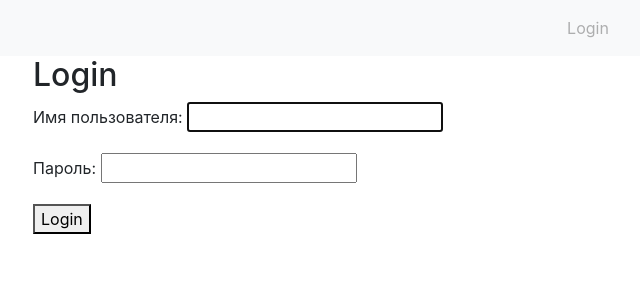
After one commit to Muxazuxa/Graduates, a Django app: page /student/login/ in a window 1280 px wide. The commit adds this page. Shown: the top 300 px of the page, without its empty margins (52-692 px from the left). Run offline with Django 3.2, Linux system fonts and the light colour scheme; some libraries are stand-ins or nearby versions.

Commit message:
Navbar Searchpage and some changes

```diff
--- a/graduate/graduate/settings.py
+++ b/graduate/graduate/settings.py
@@ -120,6 +120,9 @@ USE_L10N = True
 
 USE_TZ = True
 
+LOGIN_REDIRECT_URL = '/student/add'
+
+
 
 # Static files (CSS, JavaScript, Images)
 # https://docs.djangoproject.com/en/2.1/howto/static-files/
--- a/graduate/graduate/urls.py
+++ b/graduate/graduate/urls.py
@@ -18,8 +18,11 @@ from django.urls import path
 from django.conf.urls import include
 from django.conf import settings
 from django.conf.urls.static import static
+from django.conf.urls import url, include
+from .import views
 
 urlpatterns = [
+    url(r'^$', views.login_redirect, name='login_redirect'),
     path('admin/', admin.site.urls),
-    path('', include('student.urls', namespace='student'))
+    path('student/', include('student.urls', namespace='student'))
 ] + static(settings.STATIC_URL, document_root=settings.STATIC_ROOT)
--- a/graduate/graduate/views.py
+++ b/graduate/graduate/views.py
@@ -1,5 +1,5 @@
 from django.shortcuts import redirect
 
 
-def page_redirect(request):
-    return redirect('/reg')
+def login_redirect(request):
+    return redirect('/student/login')
--- a/graduate/student/templates/base.html
+++ b/graduate/student/templates/base.html
@@ -7,6 +7,37 @@
         <meta charset="utf-8">
         <style>
     </style>
+
+<nav class="navbar navbar-expand-lg navbar-light bg-light rounded">
+        <button class="navbar-toggler" type="button" data-toggle="collapse" data-target="#navbarsExample10" aria-controls="navbarsExample10" aria-expanded="false" aria-label="Toggle navigation">
+          <span class="navbar-toggler-icon"></span>
+        </button>
+
+        <div class="collapse navbar-collapse justify-content-md-center" id="navbarsExample10">
+            {% if user.is_authenticated %}
+          <ul class="navbar-nav">
+              <li class="nav-item" >
+                  <a class="nav-link disabled" href="{% url 'student:add' %}">Add</a>
+              </li>
+              <li class="nav-item" >
+                  <a class="nav-link disabled" href="{% url 'student:list' %}">List</a>
+              </li>
+              <li class="nav-item" >
+                  <a class="nav-link disabled" href="{% url 'student:search' %}">Search</a>
+              </li>
+              <li class="nav-item" >
+                  <a class="nav-link disabled" href="{% url 'student:logout' %}">Logout</a>
+              </li>
+          </ul>
+            {% else %}
+             <ul class="navbar-nav">
+              <li class="nav-item" >
+                  <a class="nav-link disabled" href="{% url 'student:login' %}">Login</a>
+              </li>
+          </ul>
+            {% endif %}
+        </div>
+      </nav>
 {% block head %}
     <title>Site</title>
 
--- /dev/null
+++ b/graduate/student/templates/student/login.html
@@ -0,0 +1,11 @@
+ {% extends 'base.html' %}
+ {% block body %}
+ <div class="container">
+     <h2>Login</h2>
+     <form method="post">
+         {% csrf_token  %}
+         {{ form.as_p }}
+         <button  type="submit">Login</button>
+     </form>
+ </div>
+ {% endblock %}
--- a/graduate/student/urls.py
+++ b/graduate/student/urls.py
@@ -2,12 +2,17 @@ from django.urls import path
 from . import views
 from django_filters.views import FilterView
 from .filters import StudentFilter
+from django.conf.urls import url
+from django.contrib.auth import views as auth_views
 
 app_name = 'student'
 
 urlpatterns = [
-    path('', views.StudentCreateView.as_view(), name='student_add'),
-    path('list', views.StudentListView.as_view(), name='student_list'),
+
+    path('add', views.StudentCreateView.as_view(), name='add'),
+    path('list', views.StudentListView.as_view(), name='list'),
     path('ajax/load-cafedra/', views.load_cafedra, name='ajax_load_cafedra'),
     path('search', FilterView.as_view(filterset_class=StudentFilter, template_name='student/search.html'), name='search'),
-]
+    url(r'^login/$', auth_views.LoginView.as_view(template_name='student/login.html'), name='login'),
+    url(r'^logout/$', auth_views.LogoutView.as_view(template_name='student/logout.html'), name='logout'),
+    ]
```
Also changed, not shown: graduate/student/models.py (+4 -4 lines), graduate/student/templates/student/logout.html (added, +7 -0 lines).
